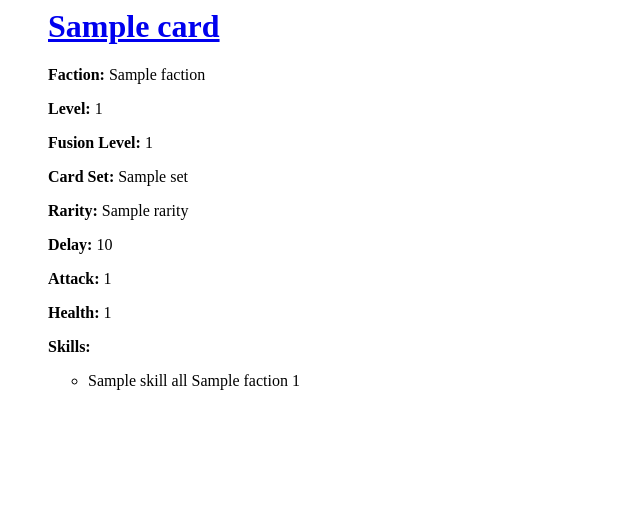
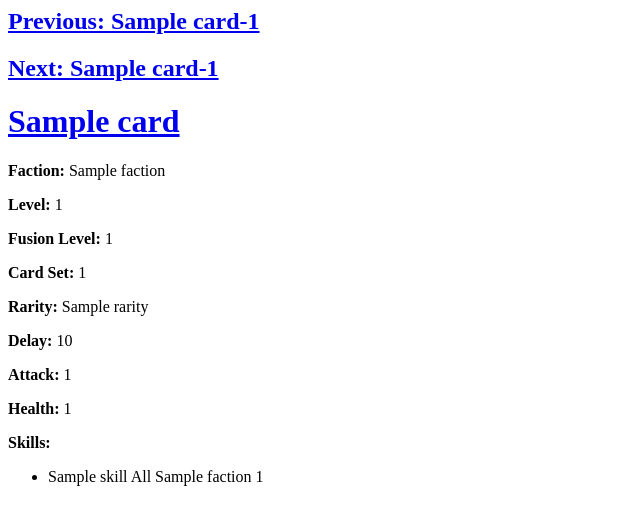
Before and after one commit to catszeid/tyrant-card-analyzer, a Django app: page /cards/1 in a window 1280 px wide. Shown: the top 525 px of the page, without its empty margins (0-640 px from the left). Run offline with Django 5.2, Linux system fonts and the light colour scheme; tables that the repository leaves empty hold one stand-in row (values such as "Sample post").

Commit message:
Update card page

```diff
--- a/server/card_browser/models.py
+++ b/server/card_browser/models.py
@@ -85,7 +85,7 @@ class Card_Skill(models.Model):
         if skill_name == 'Evolve':
             targets = self.n
             if self.all is not None and self.all == 1:
-                targets = 'all'
+                targets = 'All'
             if targets is None:
                 targets = 1
             return f"{skill_name} {targets} {self.s} to {self.s2}"
@@ -101,7 +101,7 @@ class Card_Skill(models.Model):
             all = ""
             y = ""
             if self.all is not None and self.all == 1:
-                all = " all"
+                all = " All"
             if self.y is not None:
                 y = f" {self.y}"
             return f"{skill_name}{all}{y} {self.x}"
--- a/server/card_browser/templates/card_browser/card.html
+++ b/server/card_browser/templates/card_browser/card.html
@@ -1,18 +1,31 @@
-    <ul>
+<html>
+    <head>
+        <title>TU - {{ card_data.name }}</title>
+    </head>
+    <body>
+        {% if prev_card %}
+        <h2><a href="{% url 'card_browser:detail' prev_card.id %}">Previous: {{ prev_card.name }}-{{ prev_card.level }}</a></h2>
+        {% endif %}
+        {% if next_card %}
+        <h2><a href="{% url 'card_browser:detail' next_card.id %}">Next: {{ next_card.name }}-{{ next_card.level }}</a></h2>
+        {% endif %}
         <h1><a href="{% url 'card_browser:detail' card_data.id %}">{{ card_data.name }}</a></h1>
         <p><b>Faction:</b> {{ card_data.faction }}</p>
         <p><b>Level:</b> {{ card_data.level }}</p>
         <p><b>Fusion Level:</b> {{ card_data.fusion_level }}</p>
-        <p><b>Card Set:</b> {{ card_data.card_set }}</p>
+        <p><b>Card Set:</b> {{ card_data.card_set.id }}</p>
         <p><b>Rarity:</b> {{ card_data.rarity }}</p>
         <p><b>Delay:</b> {{ card_data.cost }}</p>
         <p><b>Attack:</b> {{ card_data.attack }}</p>
         <p><b>Health:</b> {{ card_data.health }}</p>
         <!-- SKILLS-->
+        {% if card_skills %}
         <p><b>Skills:</b></p>
         <ul>
         {% for skill in card_skills %}
             <li>{{ skill }}</li>
         {% endfor %}
         </ul>
-    </ul>
+        {% endif %}
+    </body>
+</html>
--- a/server/card_browser/views.py
+++ b/server/card_browser/views.py
@@ -26,5 +26,12 @@ def download_cards(request):
 
 def card_detail(request, card_id):
     card = get_object_or_404(Card, pk=card_id)
-    skills = get_list_or_404(Card_Skill, owner_id=card_id)
-    return render(request, "card_browser/card.html", {"card_data": card, "card_skills": skills})
+    prev_card = Card.objects.filter(upgrade_id=card_id).values()
+    if len(prev_card) > 0:
+        prev_card = prev_card[0]
+    next_card = Card.objects.filter(id=card.upgrade_id).values()
+    if len(next_card) > 0:
+        next_card = next_card[0]
+    skills = Card_Skill.objects.filter(owner_id=card_id)
+
+    return render(request, "card_browser/card.html", {"card_data": card, "card_skills": skills, "next_card": next_card, "prev_card": prev_card})
```
